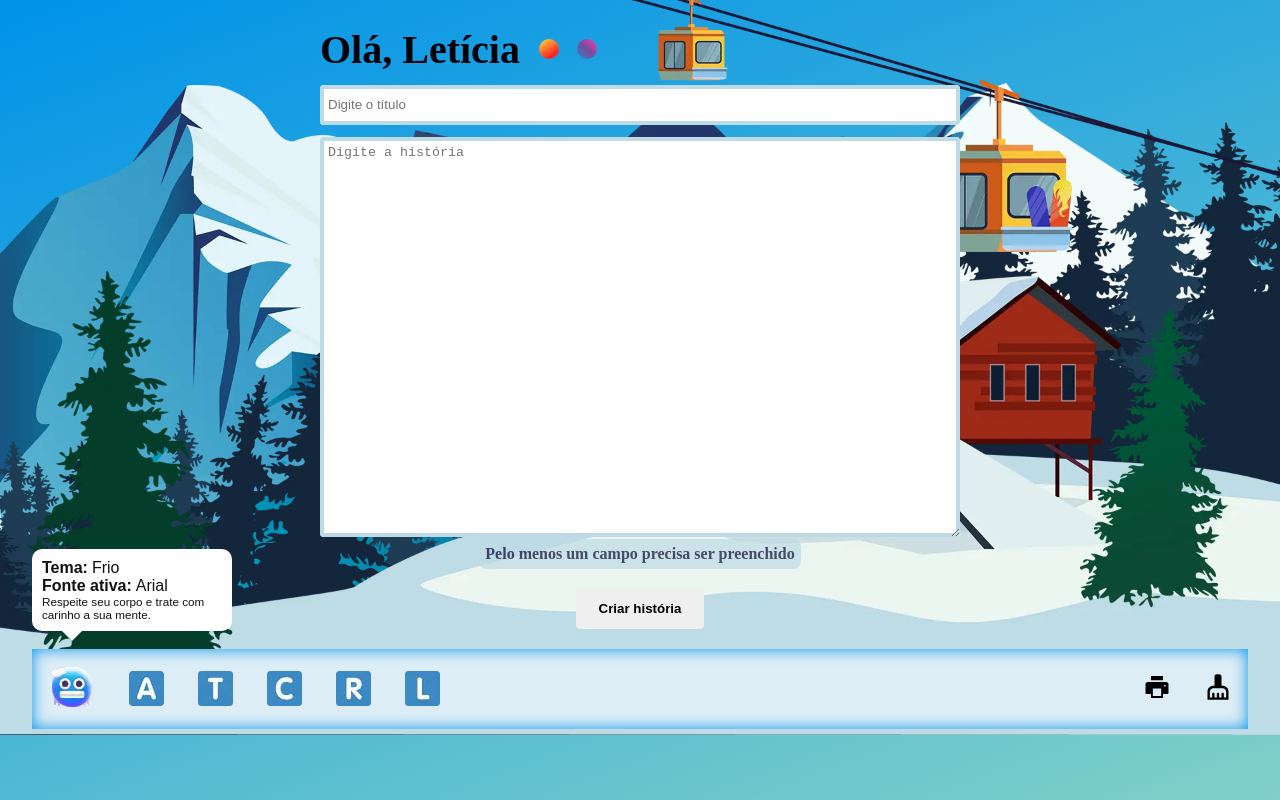
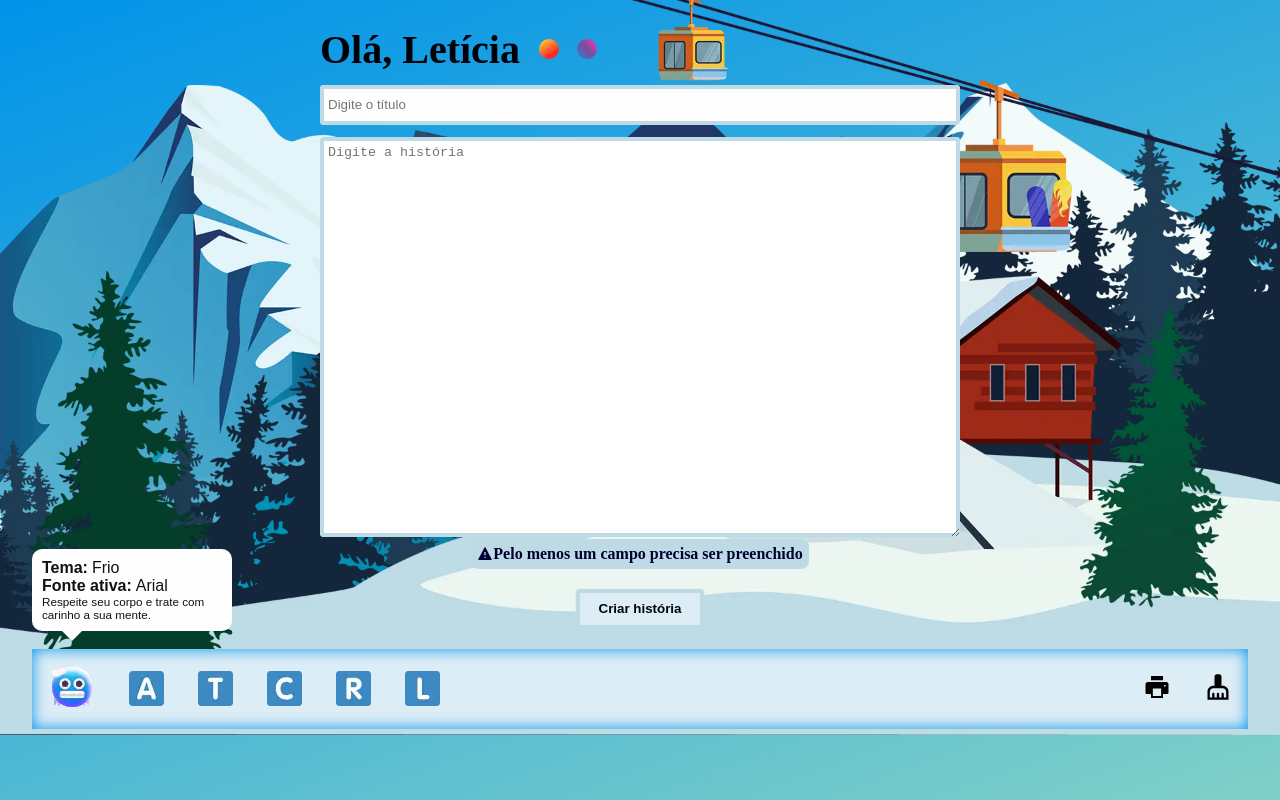
Before and after one commit to FilipeSall/story-teller-print-generator, a React (Vite) app: page / in a window 1280 px wide. Both pictures are taken after a click on the button "Criar história". Built offline with nearby package versions, Linux system fonts and the light colour scheme; a web font is replaced by a local one.

Commit message:
pequenas alteracoes no CSS do tema cold

```diff
--- a/src/App.css
+++ b/src/App.css
@@ -18,6 +18,7 @@
   position: absolute;
   z-index: 2;
 }
+
 
 .title_container {
   width: 50%;
@@ -77,7 +78,6 @@
 .input-cold:focus, .textarea-cold:focus{
   border: 1px solid #0093E9;
   outline: none;
-
 }
 
 .main_container-wrapper>textarea {
@@ -96,7 +96,13 @@
   border-radius: 4px;
   font-weight: bold;
   margin: 8px;
+}
 
+.create_story-cold{
+  box-shadow:inset 0 0 0 4px #bedbe5,
+  0 1px 2px #bedbe5;
+  background-color: #ddedf6;
+  color: #00070c;
 }
 
 /*cabeçalho que gera as historias e imprime */
@@ -110,6 +116,7 @@
   justify-content: center;
   position: relative;
   background-color: #fefefe;
+  box-shadow: inset 0 0 0 1px rgb(176, 176, 176);
 }
 
 .print_container-cold{
@@ -176,11 +183,13 @@
 .error_mensage {
   font-weight: bold;
   margin-top: -10px;
+  display: flex;
+  align-items: center;
+  justify-content: center;
 }
 
 .error-cold{
   color: #00002f;
-  opacity: 0.7;
   background-color: #bedbe5;
   padding: 6px;
   border-radius: 8px;
--- a/src/components/main/Main.tsx
+++ b/src/components/main/Main.tsx
@@ -1,5 +1,6 @@
 import { useState, ChangeEvent, useRef } from 'react';
 import { AiFillPrinter } from "react-icons/ai";
+import { BiSolidError } from "react-icons/bi";
 import { MdCleaningServices } from "react-icons/md";
 import { useGlobalContext } from '../../CreateContext';
 import '../../App.css';
@@ -68,7 +69,7 @@ function App() {
     return (
         <main className={`main_container theme_${theme}`}>
             <ThemeBackground />
-            <div className='main_container-wrapper '>
+            <div className={`main_container-wrapper main_container-wrapper--${theme}`}>
                 <div className='title_container'>
                     <h1 className={`main_title main_title-${theme}`}>Olá, Letícia</h1>
                     <div className='themeBtn_container'>
@@ -78,8 +79,8 @@ function App() {
                 </div>
                 <input type='text' onChange={titleHandleChange} className={`${error && 'error'} input-${theme}`} value={title} placeholder='Digite o título' />
                 <textarea onChange={handleChange} value={text} placeholder='Digite a história' className={`${error && 'error'} textarea-${theme}`} />
-                {error && <p className={`error_mensage error-${theme}`}>Pelo menos um campo precisa ser preenchido</p>}
-                <button onClick={createStory} className='create_story-btn'>Criar história</button>
+                {error && <p className={`error_mensage error-${theme}`}> <BiSolidError /> Pelo menos um campo precisa ser preenchido</p>}
+                <button onClick={createStory} className={`create_story-btn create_story-${theme}`}>Criar história</button>
                 <div ref={divRef} className={`print_container ${font}_font`}>
                     <div className={`button_container ${theme === 'cold' ? 'button_container-cold' : 'button_container-hot'}`}>
                         {theme === 'cold' ? <div className='print_container-font--wrapper'>
@@ -105,7 +106,6 @@ function App() {
                         </div>
                     </div>
                   <StoryContainer setStories={setStories} stories={stories} />
-
                 </div>
             </div>
         </main>
```
